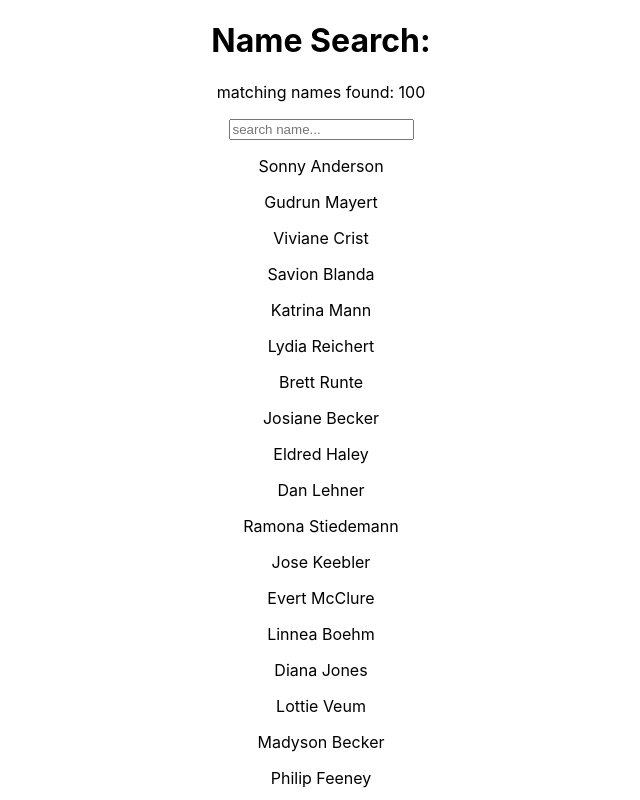
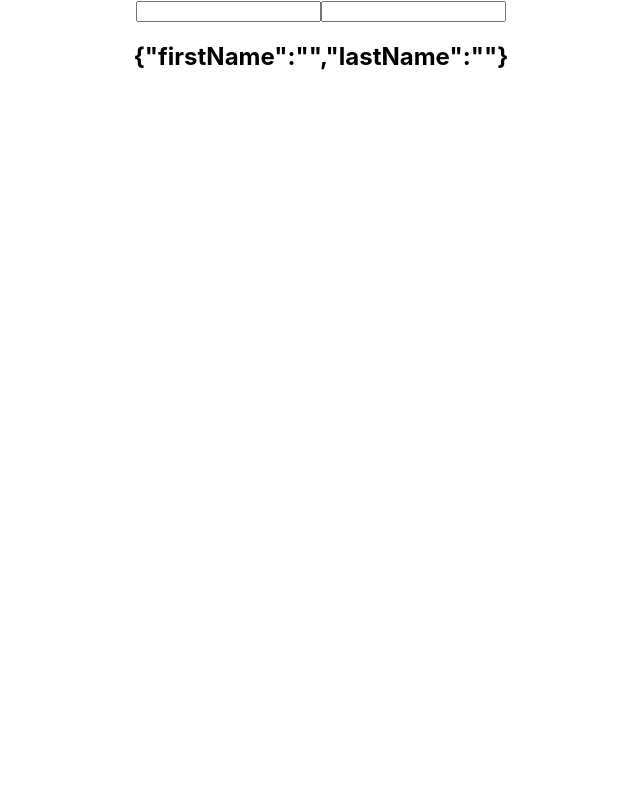
Before and after one commit to HarryRHayden/gitpod-react, a React (Create React App) app in the folder my-app/: page / in a window 1280 px wide. Shown: the top 800 px of the page, without its empty margins (319-959 px from the left). Built offline with nearby package versions, Linux system fonts and the light colour scheme.

Commit message:
add obects with use state

```diff
--- a/my-app/src/App.js
+++ b/my-app/src/App.js
@@ -1,12 +1,15 @@
 // import logo from './logo.svg';
 import React from "react";
 import "./App.css";
-import SearchBar from "./components/SearchBar";
+import UseStateWithObjects from "./components/UseStateWithObjects";
 
 function App() {
-  return <div className="App">
-      <SearchBar />
-    </div>;
+  return (
+    <div className="App">
+      {/* Add your components here */}
+      <UseStateWithObjects />
+    </div>
+  );
 }
 
 export default App;
--- /dev/null
+++ b/my-app/src/components/UseStateWithObjects.js
@@ -0,0 +1,29 @@
+import React, { useState } from 'react'
+
+function UseStateWithObjects() {
+    const [name, setName] = useState({ firstName: "", lastName: "" });
+
+  return (
+    <div>
+        <form>
+            <input
+                type="text"
+                value={name.firstName}
+                onChange={e => setName({
+                    firstName: e.target.value
+                })}
+            />
+            <input
+                type="text"
+                value={name.lastName}
+                onChange={e => setName({
+                    lastName: e.target.value
+                })}
+            />
+            <h2>{JSON.stringify(name)}</h2>
+        </form>
+    </div>
+  )
+}
+
+export default UseStateWithObjects
```
Also changed, not shown: my-app/src/components/UseStateWithArrays.js (added, +38 -0 lines).
